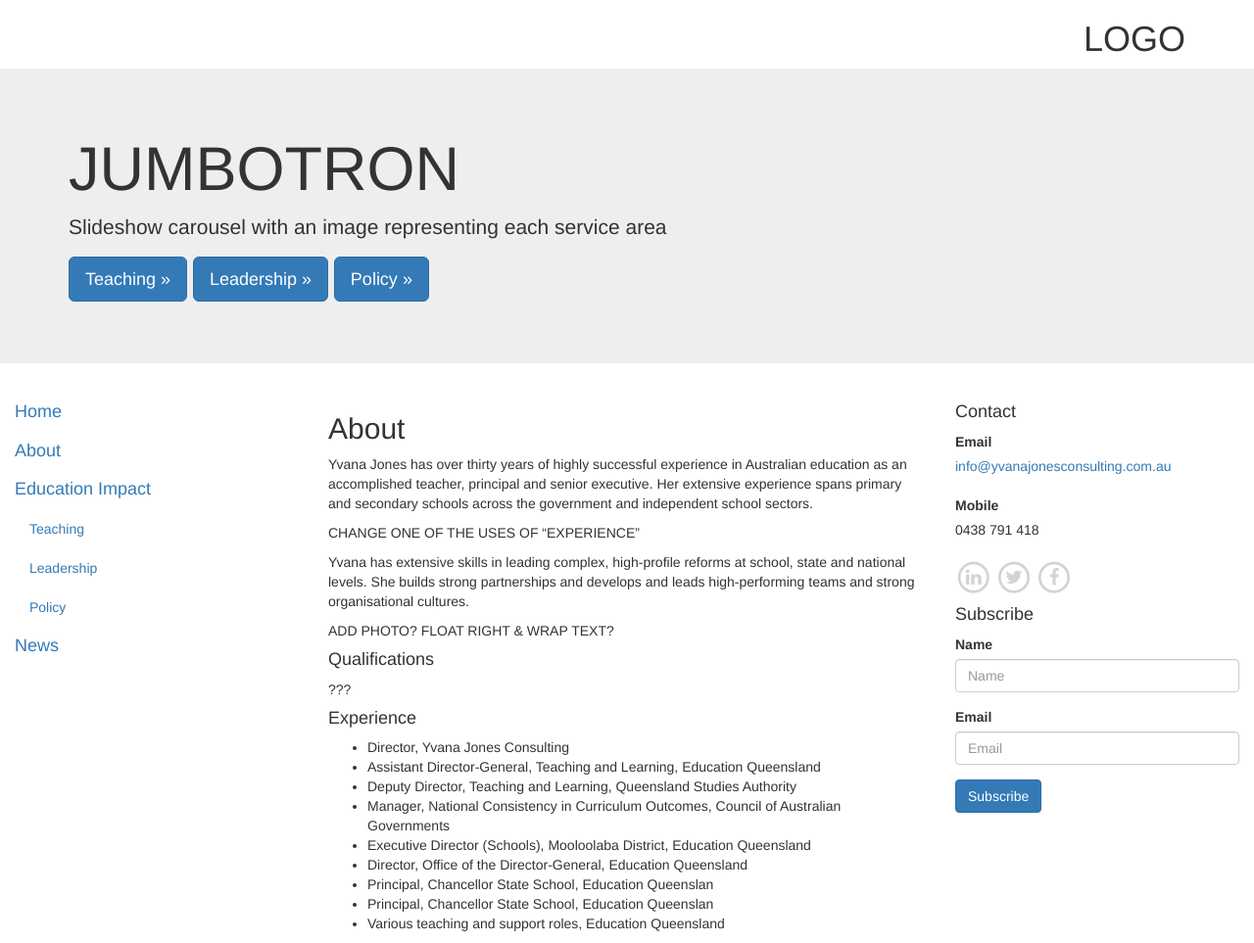
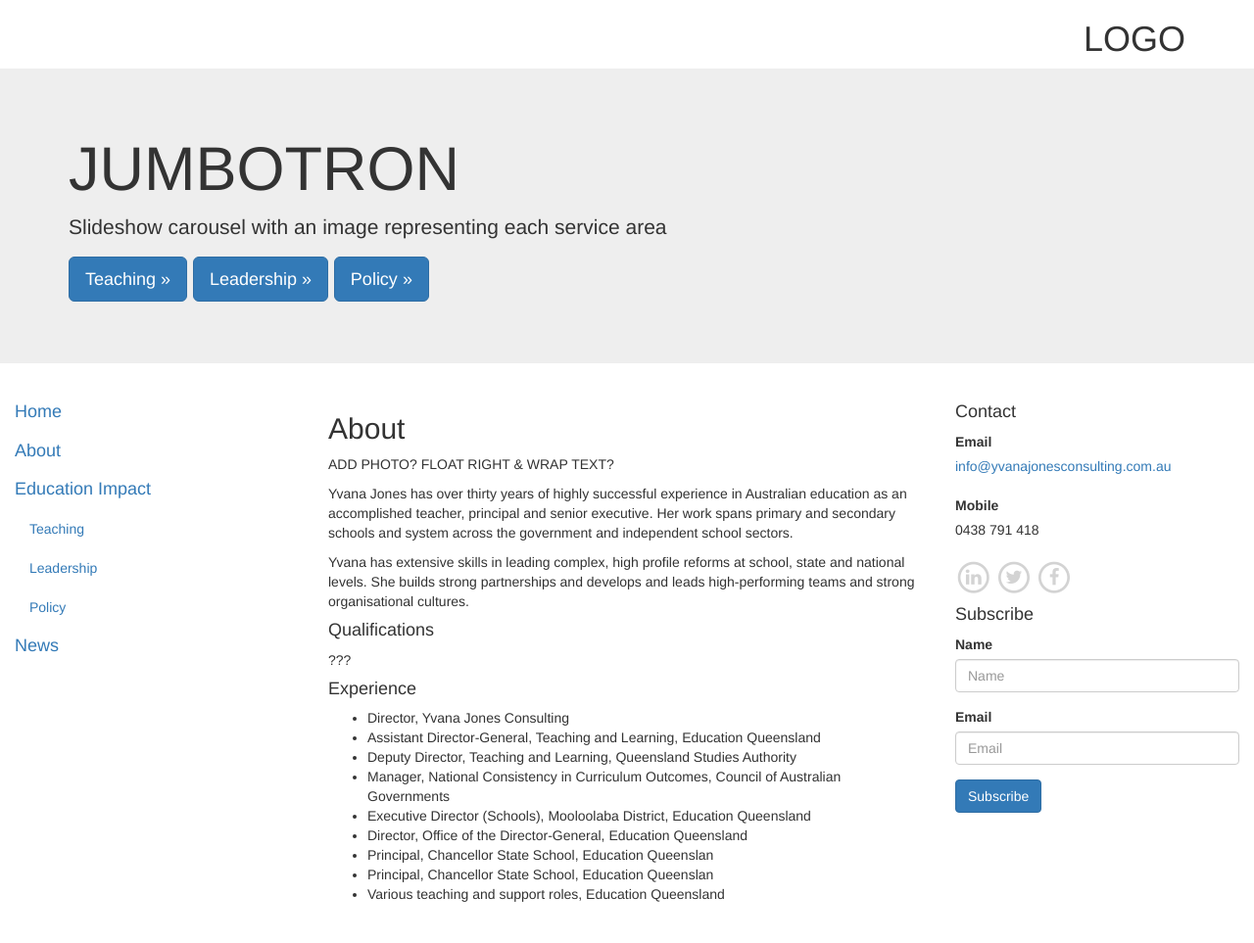
Before and after one commit to idm/idm.github.io, a Jekyll site: the page built from yjc/about.md, in a window 1280 px wide. Shown: the whole page at 98% size. Built offline with Jekyll 4.4.1, drawn with Linux system fonts in a browser that asks for light colours; nearby versions of some CDN libraries; after the commit the page ends 933 px from its top, so only the background shows below that.

Commit message:
tweaked about

```diff
--- a/yjc/about.md
+++ b/yjc/about.md
@@ -2,13 +2,11 @@
 layout: yjc
 title: About
 ---
-Yvana Jones has over thirty years of highly successful experience in Australian education as an accomplished teacher, principal and senior executive. Her extensive experience spans primary and secondary schools across the government and independent school sectors.
+ADD PHOTO? FLOAT RIGHT & WRAP TEXT?
 
-CHANGE ONE OF THE USES OF "EXPERIENCE"
+Yvana Jones has over thirty years of highly successful experience in Australian education as an accomplished teacher, principal and senior executive. Her work spans primary and secondary schools and system across the government and independent school sectors.
 
-Yvana has extensive skills in leading complex, high-profile reforms at school, state and national levels. She builds strong partnerships and develops and leads high-performing teams and strong organisational cultures.
-
-ADD PHOTO? FLOAT RIGHT & WRAP TEXT?
+Yvana has extensive skills in leading complex, high profile reforms at school, state and national levels. She builds strong partnerships and develops and leads high-performing teams and strong organisational cultures.
 
 <h4>Qualifications</h4>
 ???
```
